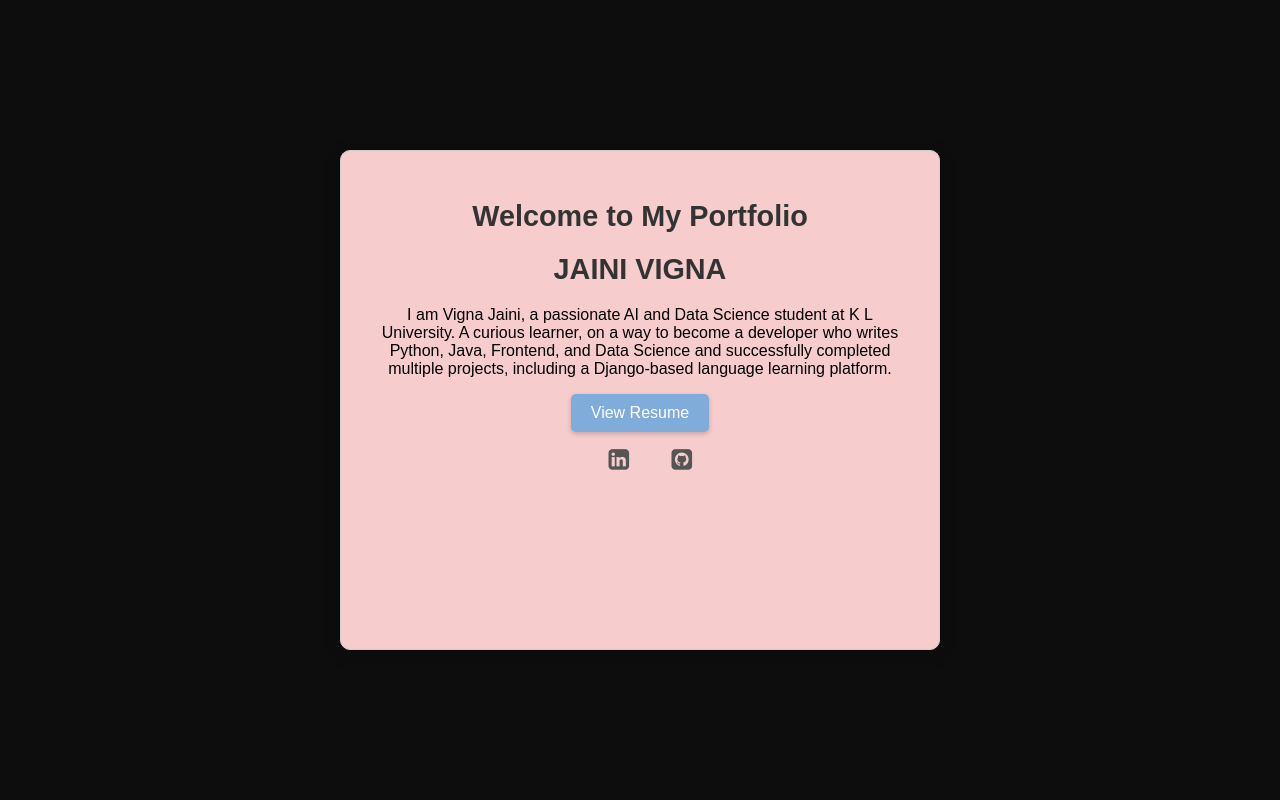
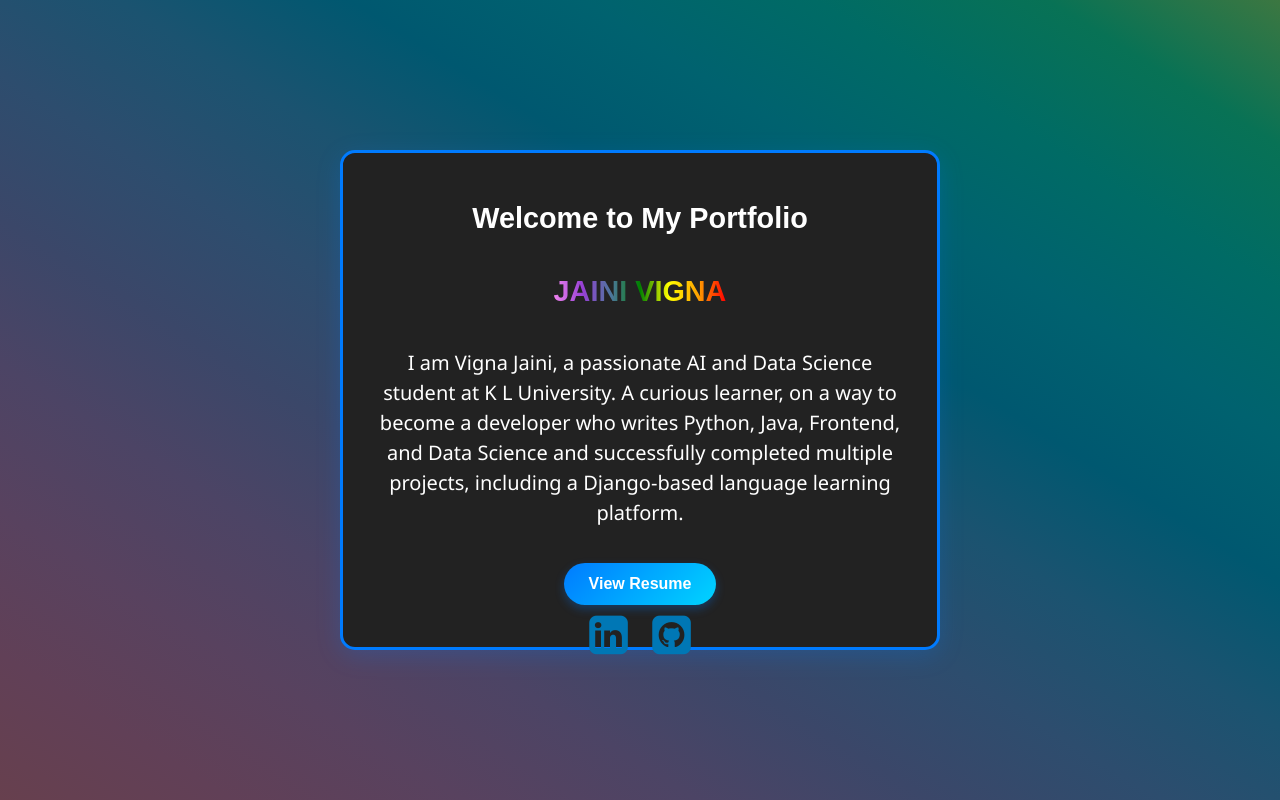
Before and after one commit to vignajaini/Portfolio, a plain HTML site: page index.html in a window 1280 px wide. Drawn offline with Linux system fonts and the light colour scheme.

Commit message:
few changes made

```diff
--- a/index.css
+++ b/index.css
@@ -7,71 +7,63 @@ body {
     justify-content: center;
     align-items: center;
     height: 100vh;
-    background-color: #0e0d0d;
+    background-image: linear-gradient(to right top, #67404e,
+     #614057, #58425f, #4c4465, #3b4769, #2d4d6e, #1b5370, #005870, #00626f, #006b65, #087255, #3c7741);
     box-sizing: border-box;
 }
 
 .card {
-    background: rgb(247, 204, 204);
+  background: #222;
   padding: 30px;
-    border-radius: 10px;
-    box-shadow: 0 4px 20px rgba(0, 0, 0, 0.1);
+  border-radius: 15px;
+  border: 3px solid #007bff;
   text-align: center;
   max-width: 600px;
   width: 90%;
   height: 500px;
-    border: 1px solid #d2cdcd;
+  box-shadow: 0 6px 25px rgba(0, 123, 255, 0.2);
   box-sizing: border-box;
+}
+
+.card:hover {
+  border-color: #00d4ff;
+  box-shadow: 0 8px 30px rgba(0, 123, 255, 0.3);
 }
 
 
   .card h1 {
     font-size: 1.8rem;
     margin-bottom: 20px;
-    color: #333;
+    color:white;
   }
-
+  p {
+    color: white;
+    font-size: 20px;
+    line-height: 1.5;
+    font-family: 'Segoe UI', Tahoma, Geneva, Verdana, sans-serif;
+  }
 
   .view-resume-btn {
     display: inline-block;
-    background-color: #80acdb;
+    margin-top: 15px;
+    padding: 12px 25px;
+    background: linear-gradient(135deg, #007bff, #00d4ff);
     color: white;
     text-decoration: none;
+    border-radius: 30px;
+    font-size: 16px;
+    font-weight: bold;
+    transition: all 0.3s ease-in-out;
+    box-shadow: 0 4px 10px rgba(0, 123, 255, 0.3);
     border: none;
-    padding: 10px 20px;
-    font-size: 1rem;
-    border-radius: 5px;
-    cursor: pointer;
-    transition: background-color 0.3s ease;
-    box-shadow: 0 2px 5px rgba(0, 0, 0, 0.2);
   }
 
   .view-resume-btn:hover {
-    background-color: #0056b3;
+    background: linear-gradient(135deg, #0056b3, #00aaff);
+    box-shadow: 0 6px 15px rgba(0, 123, 255, 0.5);
+    transform: translateY(-3px);
   }
 
-  .social-icon {
-    display: inline-block;
-    margin: 0 15px;
-    text-decoration: none;
-    color: #555;
-    font-size: 18px;
-    font-weight: bold;
-    transition: color 0.3s ease;
-  }
-
-  .social-icon i {
-    padding:50%;
-    margin-right: 8px;
-  }
-
-  .social-icon.linkedin:hover {
-    color: #0077b5;
-  }
-
-  .social-icon.github:hover {
-    color: #333;
-  }
   .resume-img {
     display: block;
     margin: 0 auto;
@@ -86,3 +78,36 @@ body {
     text-align: center;
     margin-top: 20px;
   }
+  .rainbow-text {
+    background-image: linear-gradient(to right, violet, rgb(150, 64, 212), rgb(76, 119, 156), green,yellow, orange, red);
+    background-clip: text;
+    -webkit-background-clip: text;
+    -webkit-text-fill-color: transparent;
+    color: transparent;
+    display: inline-block;
+}
+
+.social-icon {
+  margin: 0 10px;
+  font-size: 50px;
+  transition: transform 0.3s ease-in-out;
+  display: inline-block;
+}
+
+.linkedin {
+  color: #0077b5;
+}
+
+.linkedin:hover {
+  color: #548fbd;
+  transform: scale(1.2);
+}
+
+.github {
+  color: #0077b5;
+}
+
+.github:hover {
+  color: #548fbd;
+  transform: scale(1.2);
+}
--- a/index.html
+++ b/index.html
@@ -13,17 +13,17 @@
 <body>
   <div class="card">
     <h1>Welcome to My Portfolio</h1>
-    <h1>JAINI VIGNA</h1>
+    <h1 class="rainbow-text">JAINI VIGNA</h1>
     <p>I am Vigna Jaini, a passionate AI and Data Science student at K L University.
        A curious learner, on a way to become a developer who writes Python, Java, Frontend,
         and Data Science and  successfully completed multiple projects, including a Django-based language learning platform.</p>
     <a href="resume.html" class="view-resume-btn">View Resume</a>
     <div class="social-links">
       <a href="https://www.linkedin.com/in/vigna-jaini-019031316/" target="_blank" class="social-icon linkedin">
-        <i class="fa fa-linkedin-square" style="font-size:24px"></i>
+        <i class="fa fa-linkedin-square" style="font-size:45px"></i>
       </a>
       <a href="https://github.com/vignajaini"target="_blank" class="social-icon github">
-        <i class="fa fa-github-square" style="font-size:24px"></i>
+        <i class="fa fa-github-square" style="font-size:45px"></i>
       </a>
     </div>
   </div>
```
Lines whose indentation alone changed are shown as unchanged.
